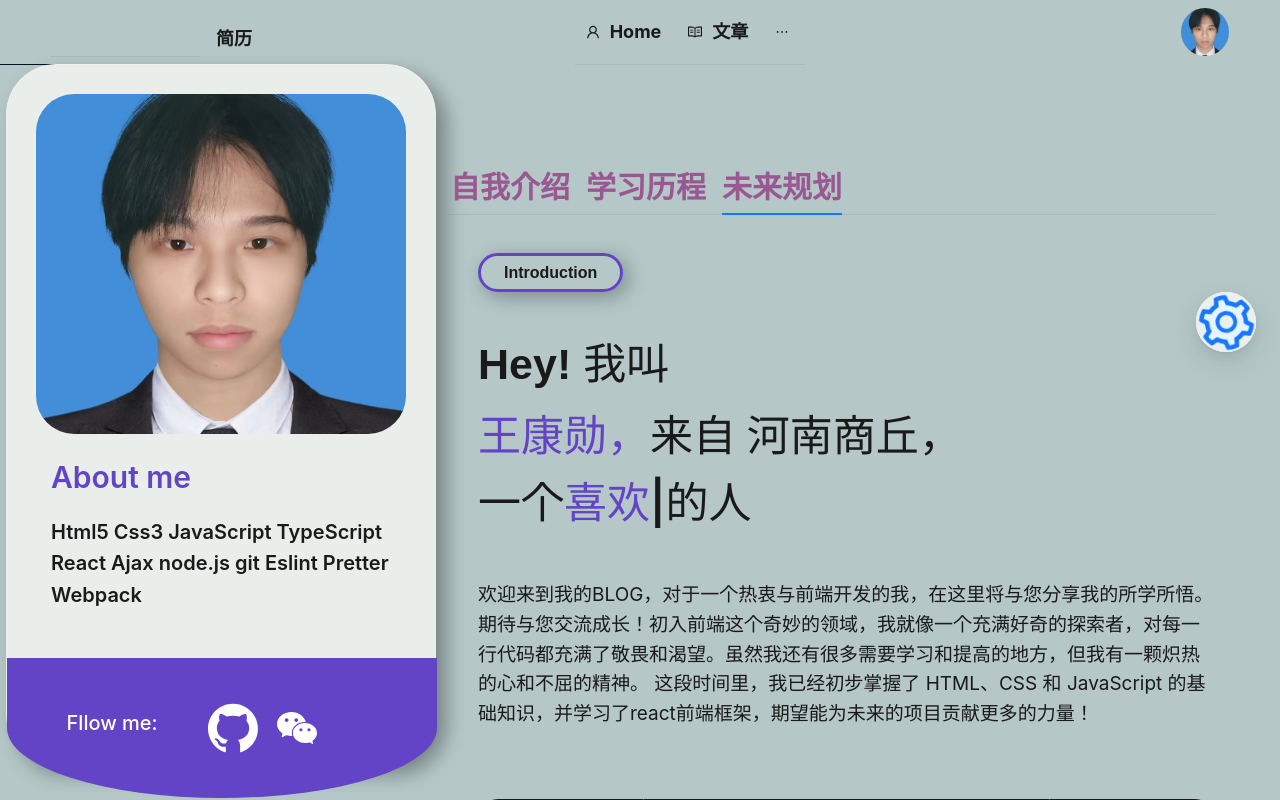
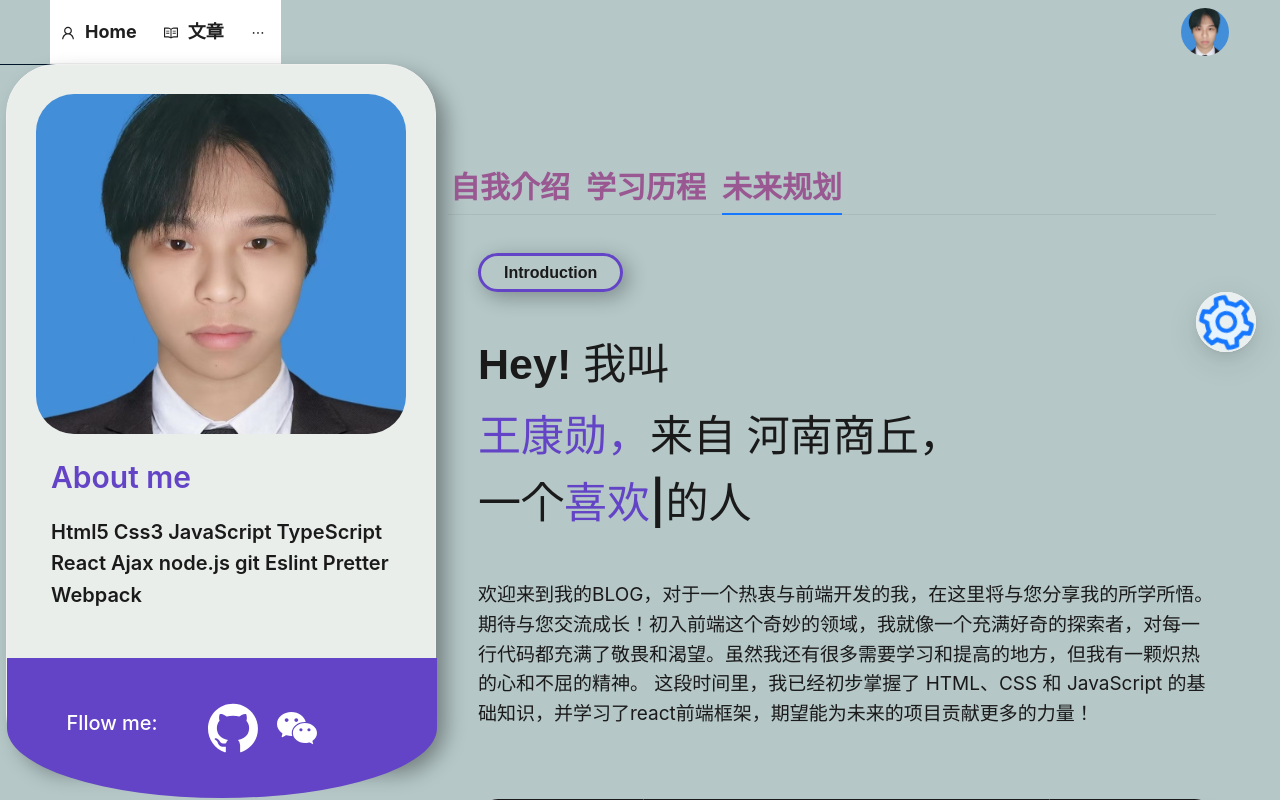
Before and after one commit to wangxbc/-, a React (Create React App) app: page /home in a window 1280 px wide. Shown: the top 800 px of the page. Built offline with nearby package versions, Linux system fonts and the light colour scheme.

Commit message:
简历删除

```diff
--- a/src/conponents/Header/commonHeader.tsx
+++ b/src/conponents/Header/commonHeader.tsx
@@ -283,7 +283,7 @@ const CommonHeader = () => {
           />
         </FloatButton.Group>
 
-        <Menu
+        {/* <Menu
           style={{
             fontSize: 'large',
             fontWeight: '700',
@@ -296,8 +296,7 @@ const CommonHeader = () => {
           selectedKeys={[current]}
           mode="horizontal"
           items={itemTwo}
-          theme={''}
-        />
+        /> */}
         <Menu
           style={{
             fontSize: 'large',
@@ -308,7 +307,6 @@ const CommonHeader = () => {
           selectedKeys={[current]}
           mode="horizontal"
           items={itemOne}
-          theme={''}
         />
         <Dropdown menu={{ items }}>
           <Avatar size={50} src={userAvatar || require('../../assets/me.jpg')} />
```
